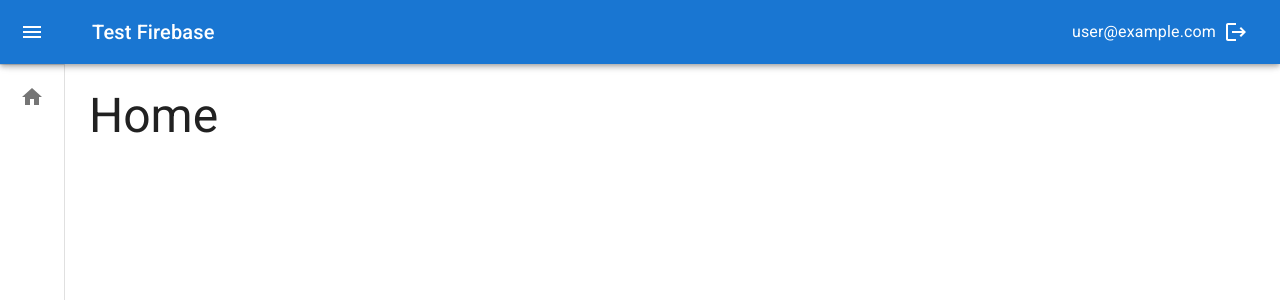
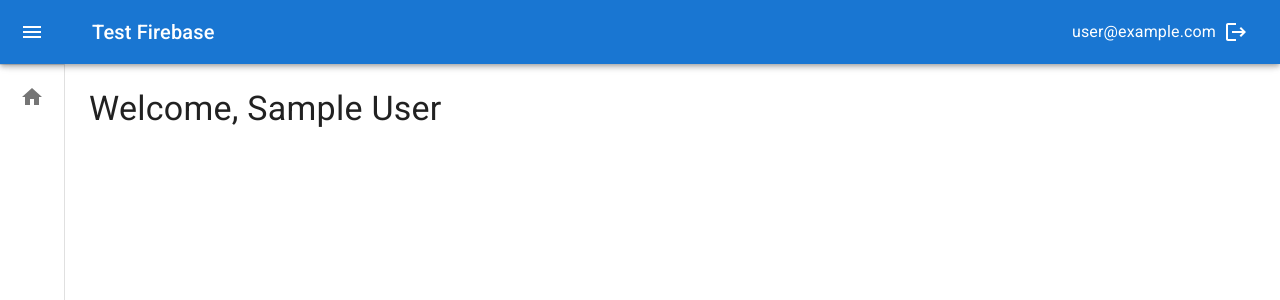
Before and after one commit to lik3l/test-react-firebase, a React (Create React App) app: page /dashboard in a window 1280 px wide. Shown: the top 300 px of the page. Built offline with nearby package versions, Linux system fonts and the light colour scheme; no server answers; sample sign-in values are in the browser's storage.

Commit message:
Updated welcome

```diff
--- a/src/components/Dashboard/Dashboard.tsx
+++ b/src/components/Dashboard/Dashboard.tsx
@@ -1,8 +1,10 @@
 import React from 'react';
 import { Box, Typography } from "@mui/material";
+import { useAuth } from '../../contexts/AuthContext';
 
 export const Dashboard = () => {
+  const {currentUser} = useAuth();
   return <Box>
-    <Typography variant="h3">Home</Typography>
+    <Typography variant="h4">Welcome, {currentUser?.displayName ?? "Guest"}</Typography>
   </Box>
 }
```
